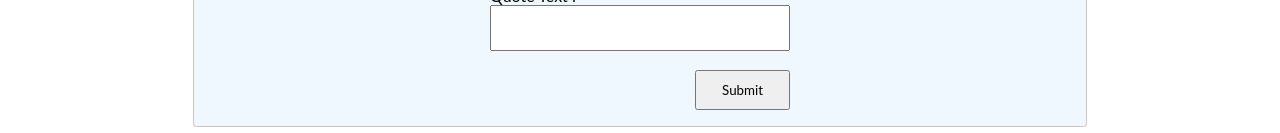
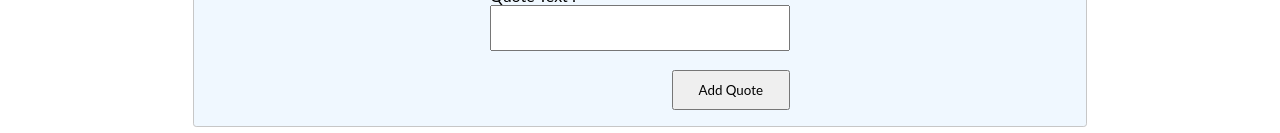
Before and after one commit to kelvinmburu/vote-a-quote, an Angular app: page / in a window 1280 px wide. Shown: the part 556-689 px from the top of the page. Built offline with nearby package versions, Linux system fonts and the light colour scheme.

Commit message:
refactor: changed name for btn

```diff
--- a/src/app/app.component.html
+++ b/src/app/app.component.html
@@ -26,7 +26,7 @@
     <label for="link">Quote Text :</label>
     <input type="text" id="link" #link>
   </div>
-  <button class="submit_btn" (click)="addQuote(title, link)">Submit</button>
+  <button class="submit_btn" (click)="addQuote(title, link)">Add Quote</button>
 </div>
 
 <!-- Quotes Component -->
```
